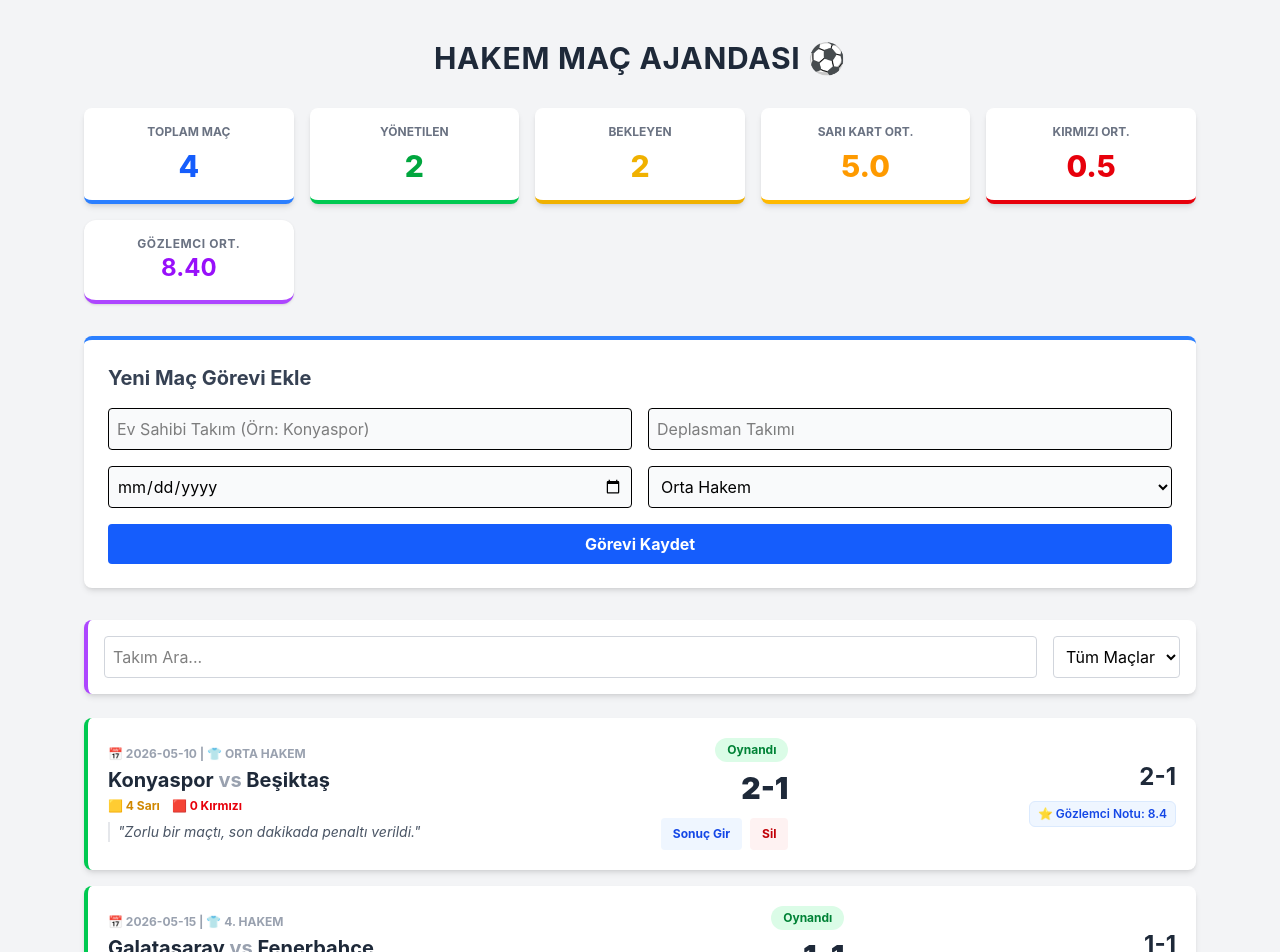
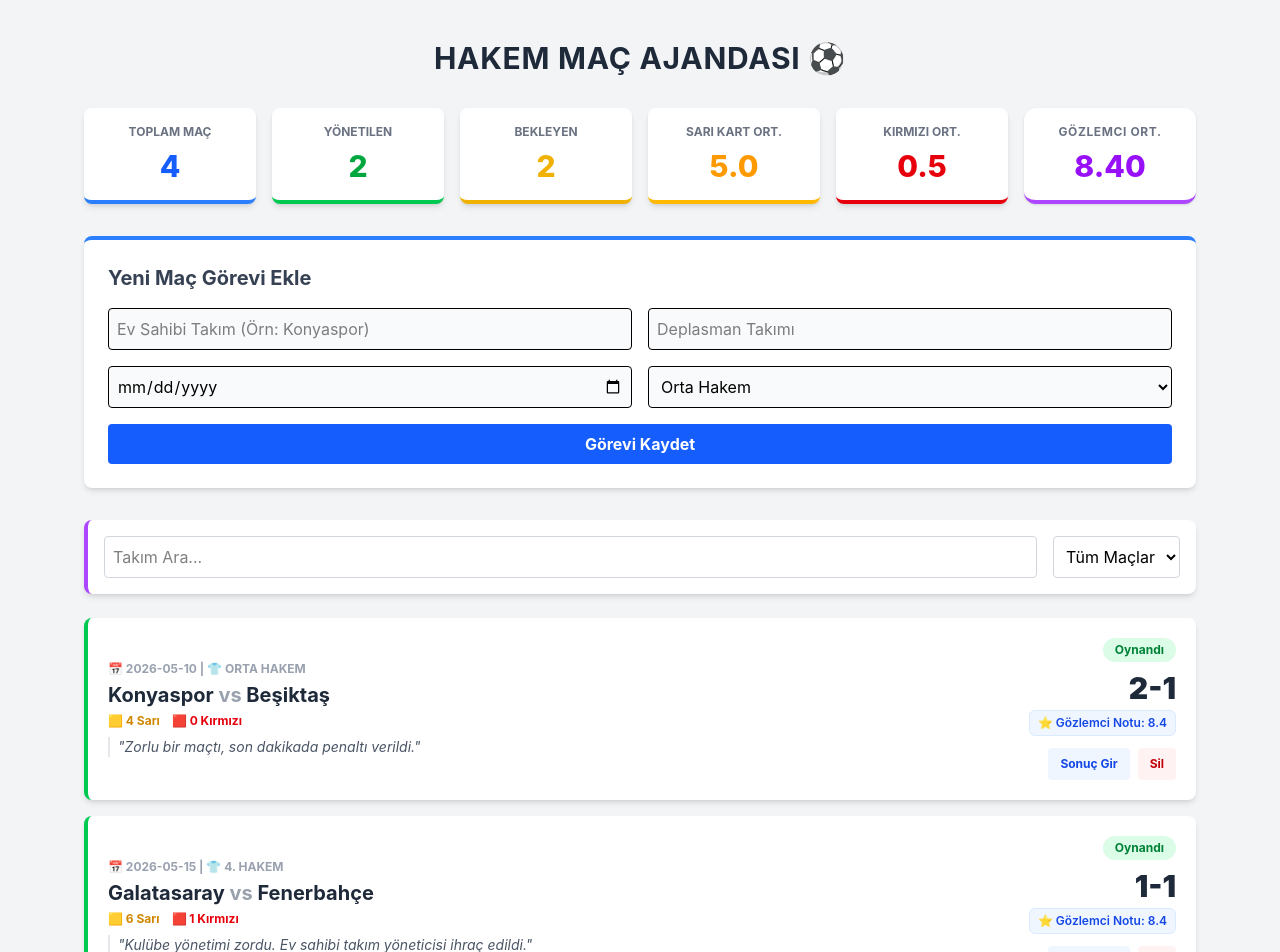
Before and after one commit to KeremYildirim0611/hakem-takip-app, a React (Vite) app: page / in a window 1280 px wide. Shown: the top 952 px of the page. Built offline with nearby package versions, Linux system fonts and the light colour scheme.

Commit message:
Gözlemci not ortalaması istatistiklere eklendi

```diff
--- a/src/Components/MatchCard.jsx
+++ b/src/Components/MatchCard.jsx
@@ -4,13 +4,14 @@
   // Düzenleme modunda olup olmadığımızı tutan durum
   const [isEditing, setIsEditing] = useState(false);
 
-  // Güncellenecek verileri tutan durumlar
+  // Güncellenecek verileri tutan durumlar (Senin yapın)
   const [score, setScore] = useState(match.score || '');
   const [notes, setNotes] = useState(match.notes || '');
-
-  // YENİ: Kart sayılarını tutan state'ler
   const [yellowCards, setYellowCards] = useState(match.yellowCards || 0);
   const [redCards, setRedCards] = useState(match.redCards || 0);
+
+  // YENİ: Gözlemci notunu tutan state
+  const [observerPoint, setObserverPoint] = useState(match.observerPoint || 8.4);
 
   // Kaydet butonuna basıldığında çalışacak fonksiyon
   const handleSave = () => {
@@ -18,8 +19,9 @@
       ...match,
       score: score,
       notes: notes,
-      yellowCards: parseInt(yellowCards) || 0, // Sayıya çeviriyoruz
-      redCards: parseInt(redCards) || 0,       // Sayıya çeviriyoruz
+      yellowCards: parseInt(yellowCards) || 0,
+      redCards: parseInt(redCards) || 0,
+      observerPoint: parseFloat(observerPoint) || 8.4, // Ondalıklı sayıya çeviriyoruz
       status: 'Oynandı'
     });
     setIsEditing(false);
@@ -42,8 +44,8 @@
               />
             </div>
 
-            {/* YENİ: Kart Sayısı Giriş Alanları */}
-            <div className="grid grid-cols-2 gap-2">
+            {/* Kart Sayısı ve Gözlemci Notu Giriş Alanları */}
+            <div className="grid grid-cols-3 gap-2">
               <div>
                 <label className="block text-xs font-bold text-yellow-600 uppercase mb-1">Sarı Kart</label>
                 <input
@@ -60,6 +62,16 @@
                   value={redCards}
                   onChange={(e) => setRedCards(e.target.value)}
                   className="w-full border border-gray-300 rounded shadow-sm p-2 focus:ring-red-500 outline-none"
+                />
+              </div>
+              <div>
+                <label className="block text-xs font-bold text-blue-600 uppercase mb-1">Gözlemci Notu</label>
+                <input
+                  type="number"
+                  step="0.1"
+                  value={observerPoint}
+                  onChange={(e) => setObserverPoint(e.target.value)}
+                  className="w-full border border-blue-300 rounded shadow-sm p-2 bg-blue-50 focus:ring-blue-500 outline-none font-bold"
                 />
               </div>
             </div>
@@ -91,7 +103,6 @@
               {match.homeTeam} <span className="text-gray-400">vs</span> {match.awayTeam}
             </h2>
 
-            {/* YENİ: Kart Bilgilerini Kart Üzerinde Gösterme */}
             {match.status === 'Oynandı' && (
                <div className="flex space-x-3 mt-1">
                  <span className="text-xs font-bold text-yellow-600">🟨 {match.yellowCards || 0} Sarı</span>
@@ -110,7 +121,12 @@
             }`}>
               {match.status}
             </span>
-            <p className="font-black text-3xl text-gray-800 mb-3">{match.score || '- -'}</p>
+            <p className="font-black text-3xl text-gray-800 mb-1">{match.score || '- -'}</p>
+
+            {/* Gözlemci Notu Rozeti Düzenlendi (Çift Skor Hatası Giderildi) */}
+            <div className="mb-3 flex items-center gap-1 bg-blue-50 text-blue-700 px-2 py-1 rounded-md border border-blue-100 text-xs font-semibold">
+              ⭐ Gözlemci Notu: {match.observerPoint || 8.4}
+            </div>
 
             <div className="flex space-x-2">
               <button onClick={() => setIsEditing(true)} className="text-xs bg-blue-50 text-blue-700 px-3 py-2 rounded hover:bg-blue-100 font-bold transition-all">
@@ -121,14 +137,7 @@
               </button>
             </div>
           </div>
-          <div className="flex flex-col items-end">
-          <span className="text-2xl font-bold text-gray-800">{match.score || "- -"}</span>
-            {/* Gözlemci Notu Rozeti */}
-              <div className="mt-2 flex items-center gap-1 bg-blue-50 text-blue-700 px-2 py-1 rounded-md border border-blue-100 text-xs font-semibold">
-                ⭐ Gözlemci Notu: {match.observerPoint || 8.4}
-              </div>
-            </div>
-          </div>
+        </div>
       )}
     </div>
   );
--- a/src/Pages/HomePage.jsx
+++ b/src/Pages/HomePage.jsx
@@ -17,7 +17,9 @@
   }, [matches]);
 
   const handleAddMatch = (newMatch) => {
-    setMatches([newMatch, ...matches]);
+    // YENİ: Formdan gelen maça default 8.4 gözlemci notu ekliyoruz
+    const matchWithObserverPoint = { ...newMatch, observerPoint: 8.4 };
+    setMatches([matchWithObserverPoint, ...matches]);
   };
 
   const handleDeleteMatch = (id) => {
@@ -25,6 +27,7 @@
   };
 
   const handleUpdateMatch = (id, updatedMatch) => {
+    // MatchCard'dan gelen güncellenmiş veriyi (yeni gözlemci notu dahil) state'e yazıyoruz
     setMatches(matches.map(match => match.id === id ? updatedMatch : match));
   };
 
@@ -33,12 +36,13 @@
   const playedMatches = matches.filter(m => m.status === 'Oynandı');
   const playedCount = playedMatches.length;
   const pendingCount = matches.filter(m => m.status === 'Bekliyor').length;
-  // Gözlemci Not Ortalaması Hesaplama
+
+  // Gözlemci Not Ortalaması Hesaplama (Dinamik)
   const observerAvg = playedMatches.length > 0
     ? (playedMatches.reduce((acc, m) => acc + (Number(m.observerPoint) || 8.4), 0) / playedMatches.length).toFixed(2)
-    : "0.0";
+    : "0.00";
 
-  // YENİ: Ayrı Ayrı Kart Ortalamaları
+  // Ayrı Ayrı Kart Ortalamaları
   const totalYellows = playedMatches.reduce((sum, m) => sum + (Number(m.yellowCards) || 0), 0);
   const totalReds = playedMatches.reduce((sum, m) => sum + (Number(m.redCards) || 0), 0);
 
@@ -58,8 +62,8 @@
         Hakem Maç Ajandası ⚽
       </h1>
 
-      {/* GÜNCELLENEN 5'Lİ İSTATİSTİK PANELİ */}
-      <div className="grid grid-cols-2 md:grid-cols-5 gap-4 mb-8 text-center">
+      {/* 6'LI İSTATİSTİK PANELİ */}
+      <div className="grid grid-cols-2 md:grid-cols-6 gap-4 mb-8 text-center">
         <div className="bg-white p-4 rounded-lg shadow-md border-b-4 border-blue-500">
           <p className="text-xs text-gray-500 font-bold uppercase">Toplam Maç</p>
           <p className="text-3xl font-extrabold text-blue-600 mt-2">{totalMatches}</p>
@@ -82,9 +86,10 @@
           <p className="text-xs text-gray-500 font-bold uppercase">Kırmızı Ort.</p>
           <p className="text-3xl font-extrabold text-red-600 mt-2">{redAverage}</p>
         </div>
+        {/* GÖZLEMCİ NOTU ORTALAMASI */}
         <div className="bg-white p-4 rounded-xl shadow-sm border-b-4 border-purple-500 text-center">
           <p className="text-gray-500 text-xs font-bold uppercase tracking-wider">Gözlemci Ort.</p>
-          <p className="text-2xl font-bold text-purple-600">{observerAvg}</p>
+          <p className="text-3xl font-extrabold text-purple-600 mt-2">{observerAvg}</p>
         </div>
       </div>
 
@@ -123,6 +128,7 @@
           <p className="text-center text-gray-500 py-4">Maç bulunamadı.</p>
         )}
       </div>
+
       {/* Sayfa Altı (Footer) Bilgi Bölümü */}
       <footer className="mt-16 pb-10 text-center space-y-2">
         <div className="flex items-center justify-center gap-4 text-gray-500 text-sm">
```
